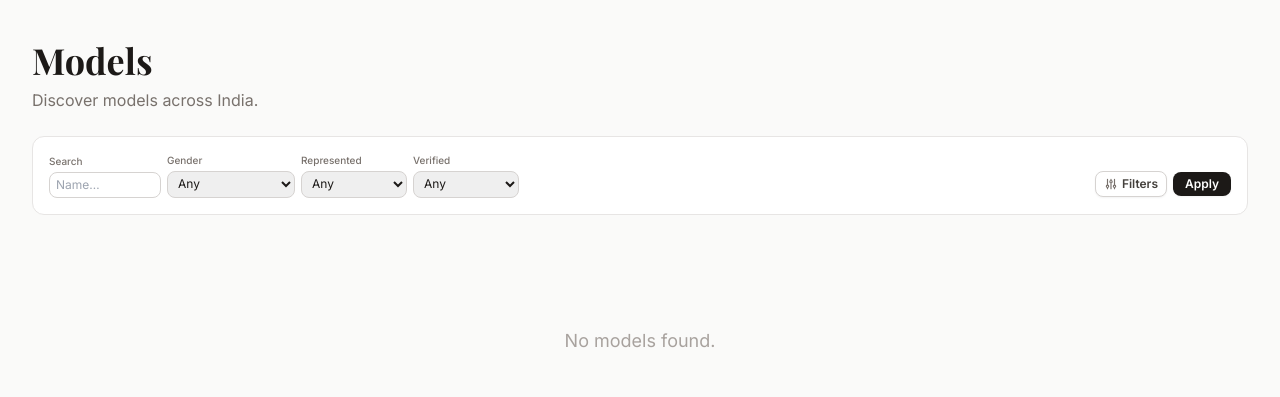
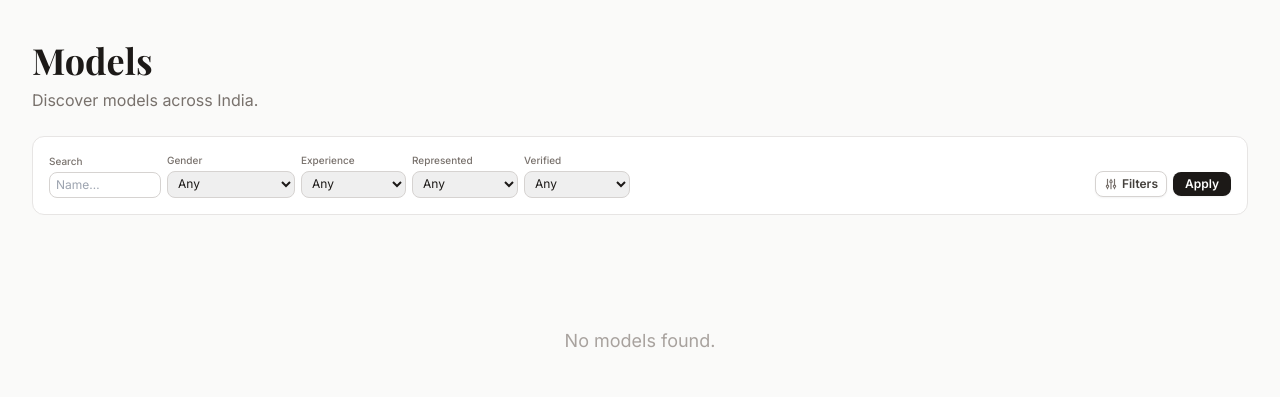
Before and after one commit to AmanNarendraAli/modeldirectory, a Django app: page /models/ in a window 1280 px wide. Shown: the part 65-462 px from the top of the page. Run offline with Django 5.2, Linux system fonts and the light colour scheme; data that the repository does not hold is empty; some libraries are stand-ins or nearby versions.

Commit message:
Pre-phase 4: agency public link, private profile access, experience level
- Agency dashboard: add View Public Page link (parity with model dashboard)
- Model detail: allow agency staff to view private profiles when model is on their roster; show blue banner for agency viewers
- ModelProfile: add experience_level (amateur/experienced); migration 0005
- OnboardingForm + edit_profile: experience level field
- Model detail: experience level in own sidebar section below measurements
- Model list: experience filter + display on cards
- Applicant detail: show experience level in stats grid

Made-with: Cursor

```diff
--- a/apps/accounts/forms.py
+++ b/apps/accounts/forms.py
@@ -29,6 +29,7 @@ class OnboardingForm(forms.ModelForm):
             "city",
             "date_of_birth",
             "gender",
+            "experience_level",
             "bio",
             "height_cm",
             "bust_cm",
@@ -57,6 +58,7 @@ class OnboardingForm(forms.ModelForm):
             "date_of_birth": forms.DateInput(attrs={"type": "date"}),
             "bio": forms.Textarea(attrs={"rows": 4}),
             "gender": forms.Select(),
+            "experience_level": forms.Select(),
             "represented_by_agency": forms.Select(),
         }
 
--- a/apps/models_app/views.py
+++ b/apps/models_app/views.py
@@ -21,6 +21,7 @@ def model_list(request):
     search = request.GET.get("q", "").strip()
     selected_cities = request.GET.getlist("city")
     gender = request.GET.get("gender", "").strip()
+    experience_level = request.GET.get("experience_level", "").strip()
     represented = request.GET.get("represented", "").strip()
     verified = request.GET.get("verified", "").strip()
     min_age = request.GET.get("min_age", "").strip()
@@ -49,6 +50,9 @@ def model_list(request):
 
     if gender:
         qs = qs.filter(gender=gender)
+
+    if experience_level:
+        qs = qs.filter(experience_level=experience_level)
 
     if represented == "yes":
         qs = qs.filter(represented_by_agency__isnull=False)
@@ -178,9 +182,11 @@ def model_list(request):
         "all_hair_colors": all_hair_colors,
         "all_eye_colors": all_eye_colors,
         "gender_choices": ModelProfile.Gender.choices,
+        "experience_choices": ModelProfile.ExperienceLevel.choices,
         "search": search,
         "selected_cities": selected_cities,
         "selected_gender": gender,
+        "selected_experience_level": experience_level,
         "selected_represented": represented,
         "selected_verified": verified,
         "min_age": min_age,
@@ -206,9 +212,22 @@ def model_list(request):
 def model_detail(request, slug):
     profile = get_object_or_404(ModelProfile, slug=slug)
 
-    # If profile is private, only the owner can view it
+    # If profile is private, only the owner or their agency can view it
     is_own_profile = request.user.is_authenticated and request.user == profile.user
-    if not profile.is_public and not is_own_profile:
+    is_agency_viewer = False
+    if (
+        request.user.is_authenticated
+        and hasattr(request.user, "is_agency_staff")
+        and request.user.is_agency_staff
+        and profile.represented_by_agency
+    ):
+        from apps.agencies.models import AgencyStaff
+
+        is_agency_viewer = AgencyStaff.objects.filter(
+            user=request.user, agency=profile.represented_by_agency
+        ).exists()
+
+    if not profile.is_public and not is_own_profile and not is_agency_viewer:
         from django.http import Http404
         raise Http404
 
@@ -227,4 +246,5 @@ def model_detail(request, slug):
         "is_following": is_following,
         "follower_count": follower_count,
         "is_own_private_profile": is_own_profile and not profile.is_public,
+        "is_agency_viewer": is_agency_viewer,
     })
--- a/templates/dashboard/agency_dashboard.html
+++ b/templates/dashboard/agency_dashboard.html
@@ -28,7 +28,10 @@
             <h1 class="font-display text-3xl font-bold text-stone-900">{{ agency.name }}</h1>
             <p class="text-stone-500 text-sm mt-1">Applications Inbox</p>
         </div>
-        {% if can_edit %}<a href="{% url 'edit-agency' %}" class="bg-stone-900 text-white text-sm font-medium px-4 py-2 rounded-lg hover:bg-stone-700 transition-colors">Edit Agency</a>{% endif %}
+        <div class="flex items-center gap-2">
+            <a href="{% url 'agency-detail' agency.slug %}" class="border border-stone-300 text-stone-700 text-sm font-medium px-4 py-2 rounded-lg hover:bg-stone-50 transition-colors">View Public Page</a>
+            {% if can_edit %}<a href="{% url 'edit-agency' %}" class="bg-stone-900 text-white text-sm font-medium px-4 py-2 rounded-lg hover:bg-stone-700 transition-colors">Edit Agency</a>{% endif %}
+        </div>
     </div>
 
     <!-- Filters -->
--- a/templates/dashboard/applicant_detail.html
+++ b/templates/dashboard/applicant_detail.html
@@ -39,6 +39,7 @@
                     {% if snapshot %}
                     <div><span class="text-stone-400 text-xs block">Name</span>{{ snapshot.applicant_name }}</div>
                     {% if application.applicant_profile.age %}<div><span class="text-stone-400 text-xs block">Age</span>{{ application.applicant_profile.age }}</div>{% endif %}
+                    {% if application.applicant_profile.experience_level %}<div><span class="text-stone-400 text-xs block">Experience</span>{{ application.applicant_profile.get_experience_level_display }}</div>{% endif %}
                     <div><span class="text-stone-400 text-xs block">City</span>{{ snapshot.city|default:"—" }}</div>
                     {% if snapshot.height_cm %}<div><span class="text-stone-400 text-xs block" id="ap-label-height">Height (cm)</span><span data-ap-cm="{{ snapshot.height_cm }}">{{ snapshot.height_cm|floatformat:"-1" }} cm</span></div>{% endif %}
                     {% if snapshot.bust_cm %}<div><span class="text-stone-400 text-xs block" id="ap-label-bust">
--- a/templates/models_app/model_list.html
+++ b/templates/models_app/model_list.html
@@ -47,6 +47,15 @@
                     <option value="">Any</option>
                     {% for val, label in gender_choices %}
                     <option value="{{ val }}" {% if val == selected_gender %}selected{% endif %}>{{ label }}</option>
+                    {% endfor %}
+                </select>
+            </div>
+            <div>
+                <label class="block text-[10px] font-medium text-stone-500 mb-0.5">Experience</label>
+                <select name="experience_level" class="border border-stone-300 rounded-lg px-1.5 py-1 text-xs focus:outline-none focus:ring-2 focus:ring-stone-400">
+                    <option value="">Any</option>
+                    {% for val, label in experience_choices %}
+                    <option value="{{ val }}" {% if val == selected_experience_level %}selected{% endif %}>{{ label }}</option>
                     {% endfor %}
                 </select>
             </div>
@@ -260,6 +269,9 @@
                     {% if profile.verification_status == "verified" %}<span class="inline-block w-4 h-4 flex-shrink-0" title="Verified"><svg xmlns="http://www.w3.org/2000/svg" viewBox="0 0 24 24" fill="currentColor" class="w-4 h-4 text-emerald-500"><path fill-rule="evenodd" d="M8.603 3.799A4.49 4.49 0 0 1 12 2.25c1.357 0 2.573.6 3.397 1.549a4.49 4.49 0 0 1 3.498 1.307 4.491 4.491 0 0 1 1.307 3.497A4.49 4.49 0 0 1 21.75 12a4.49 4.49 0 0 1-1.549 3.397 4.491 4.491 0 0 1-1.307 3.497 4.491 4.491 0 0 1-3.497 1.307A4.49 4.49 0 0 1 12 21.75a4.49 4.49 0 0 1-3.397-1.549 4.49 4.49 0 0 1-3.498-1.307 4.491 4.491 0 0 1-1.307-3.497A4.49 4.49 0 0 1 2.25 12c0-1.357.6-2.573 1.549-3.397a4.49 4.49 0 0 1 1.307-3.497 4.49 4.49 0 0 1 3.497-1.307Zm7.007 6.387a.75.75 0 1 0-1.22-.872l-3.236 4.53L9.53 12.22a.75.75 0 0 0-1.06 1.06l2.25 2.25a.75.75 0 0 0 1.14-.094l3.75-5.25Z" clip-rule="evenodd" /></svg></span>{% endif %}
                 </div>
                 <p class="text-xs text-stone-400">{{ profile.city }}{% if profile.age %} · {{ profile.age }}{% endif %}{% if profile.height_cm %} · {{ profile.height_cm|floatformat:"-1" }} cm{% endif %}</p>
+                {% if profile.experience_level %}
+                <p class="text-[11px] text-stone-500 mt-0.5">{{ profile.get_experience_level_display }}</p>
+                {% endif %}
                 {% if profile.represented_by_agency %}
                 <p class="text-xs text-stone-500 mt-1 truncate">{{ profile.represented_by_agency.name }}</p>
                 {% elif profile.custom_agency_name %}
```
Also changed, not shown: apps/models_app/models.py (+7 -0 lines), templates/dashboard/edit_profile.html (+10 -0 lines), templates/models_app/model_detail.html (+11 -0 lines), apps/models_app/migrations/0005_modelprofile_experience_level.py (added).
